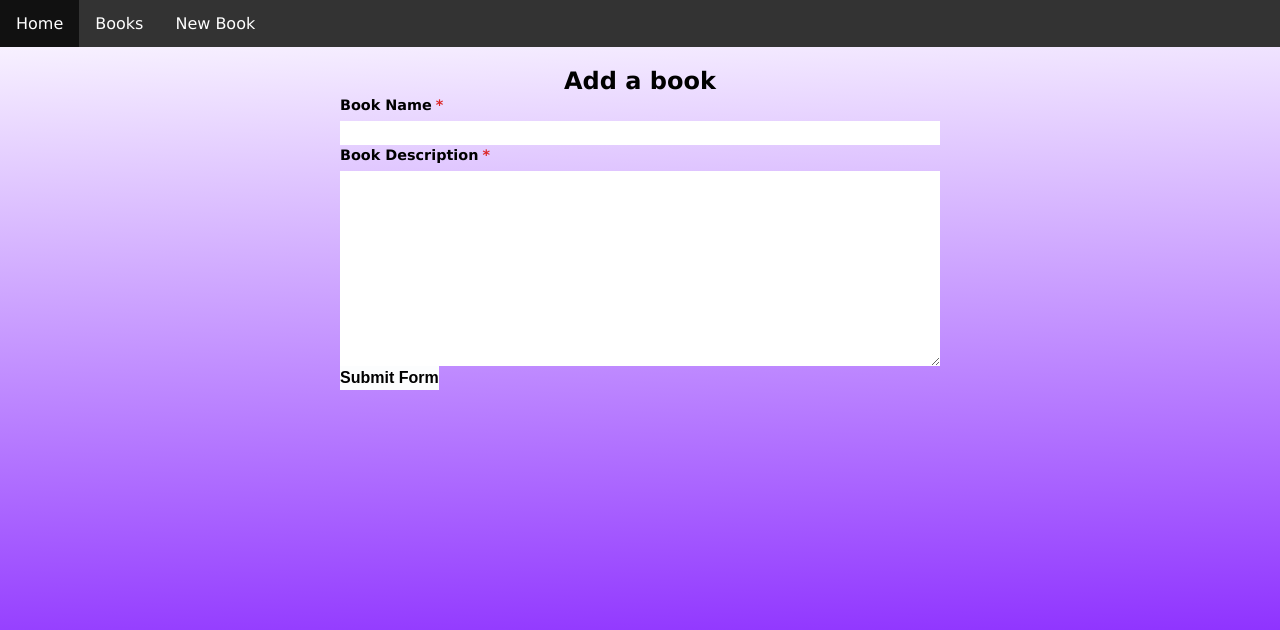
After one commit to sw-code/book-rental-py, a Django app: template book_rental/books/templates/NewBook.html in a window 1280 px wide. The commit adds this page. Shown: the top 630 px of the page. Run offline with Django 3.2, Linux system fonts and the light colour scheme; the template is opened without the code that fills it, so the values that code supplies are empty.

Commit message:
POST /books (REST)

```diff
--- a/book_rental/book_rental/settings.py
+++ b/book_rental/book_rental/settings.py
@@ -37,7 +37,8 @@ INSTALLED_APPS = [
     'django.contrib.sessions',
     'django.contrib.messages',
     'django.contrib.staticfiles',
-    'books'
+    'books',
+    'rest_framework',
 ]
 
 MIDDLEWARE = [
--- /dev/null
+++ b/book_rental/books/static/AddBook.css
@@ -0,0 +1,238 @@
+:root { /* Or scope to your form container, e.g., .form-container */
+  --form-label-color: #000000;
+  --form-label-weight: bold;
+  --form-label-width: 30%; /* For inline layout */
+  --form-field-spacing: 10px;
+  --form-input-bg: #ffffff;
+  --form-input-text: #1f2937;
+  --form-input-border: #d1d5db;
+  --form-input-border-width: 1px;
+  --form-input-border-radius: 6px;
+  --form-input-padding-v: 10px;
+  --form-input-padding-h: 12px;
+  --form-input-focus-border: #4f46e5;
+  --form-input-focus-shadow: 0 0 0 3px #4f46e540; /* Add alpha for shadow */
+  --form-button-bg: #fcfdfe;
+  --form-button-text: #000000;
+  --form-button-padding-v: 10px;
+  --form-button-padding-h: 24px;
+  --form-button-border-radius: 6px;
+  --form-button-weight: bold;
+  --form-required-color: #dc2626; /* Example: red-600 */
+}
+
+/* --- Base Form Styling --- */
+.form-container {
+  width: 100%; /* Takes available width */
+  max-width: 600px; /* Sensible default max-width */
+  margin: 0 auto; /* Center the form */
+  box-sizing: border-box; /* Ensure padding doesn't expand container */
+}
+
+.form-title {
+  margin-bottom: calc(var(--form-field-spacing)px * 1.5); /* More space after title */
+  font-size: 1.5em; /* Larger title */
+  font-weight: bold;
+  color: var(--form-label-color);
+  text-align: center; /* Center title */
+}
+
+.form-field {
+  margin-bottom: var(--form-field-spacing)px;
+}
+/* Remove margin from the last field */
+.form-container > .form-field:last-child {
+    margin-bottom: 0;
+}
+
+
+.form-label {
+  display: block;
+  margin-bottom: 6px; /* Consistent spacing below label */
+  color: var(--form-label-color);
+  font-weight: var(--form-label-weight);
+  font-size: 0.9em;
+  line-height: 1.4;
+  cursor: default; /* Default cursor for labels */
+}
+
+.required-indicator {
+  color: var(--form-required-color);
+  margin-left: 4px;
+  font-weight: bold;
+}
+
+/* General Input Styling (Text, Email, Password, etc., Textarea, Select) */
+.form-input,
+.form-textarea,
+.form-select {
+  display: block;
+  width: 100%;
+  padding: var(--form-input-padding-v)px var(--form-input-padding-h)px;
+  background-color: var(--form-input-bg);
+  color: var(--form-input-text);
+  border: var(--form-input-border-width)px solid var(--form-input-border);
+  border-radius: var(--form-input-border-radius)px;
+  font-size: 1em;
+  line-height: 1.5;
+  transition: border-color 0.15s ease-in-out, box-shadow 0.15s ease-in-out;
+  box-sizing: border-box;
+}
+
+/* Specific overrides */
+.form-textarea {
+  min-height: 80px;
+  resize: vertical;
+}
+
+.form-select {
+  appearance: none; /* Remove default dropdown arrow */
+  background-position: right var(--form-input-padding-h)px center;
+  background-repeat: no-repeat;
+  background-size: 1.2em 1.2em;
+  padding-right: calc(var(--form-input-padding-h)px * 2 + 1.2em); /* Make space for arrow */
+}
+
+/* Focus States */
+.form-input:focus,
+.form-textarea:focus,
+.form-select:focus {
+  border-color: var(--form-input-focus-border);
+  outline: 0;
+  box-shadow: var(--form-input-focus-shadow);
+}
+
+/* --- Checkbox & Radio Specifics --- */
+.form-checkbox-wrapper,
+.form-radio-wrapper {
+  display: flex;
+  align-items: center;
+  margin-bottom: 8px; /* Spacing between options */
+}
+.form-checkbox-wrapper:last-child,
+.form-radio-group .form-radio-wrapper:last-child { /* Target last radio wrapper inside group */
+  margin-bottom: 0;
+}
+
+.form-input.form-checkbox,
+.form-input.form-radio {
+  display: inline-block;
+  width: auto; /* Reset width */
+  height: auto; /* Reset height */
+  margin-top: 0.2em; /* Align better with text */
+  margin-right: 8px;
+  flex-shrink: 0;
+  vertical-align: middle; /* Align vertically */
+  cursor: pointer;
+  /* Consider adding custom styles here */
+  appearance: none; /* Base for custom styles */
+  background-color: var(--form-input-bg);
+  border: var(--form-input-border-width)px solid var(--form-input-border);
+  padding: 0; /* Remove padding */
+  width: 1.1em; /* Custom size */
+  height: 1.1em; /* Custom size */
+  position: relative;
+}
+.form-input.form-checkbox {
+  border-radius: var(--form-input-border-radius)px * 0.5; /* Slightly less round */
+}
+.form-input.form-radio {
+  border-radius: 50%; /* Round */
+}
+
+/* Custom checkmark/dot */
+.form-input.form-checkbox:checked::before {
+  content: '';
+  display: block;
+  width: 0.6em;
+  height: 0.6em;
+  background-color: var(--form-button-bg);
+  border-radius: 2px;
+  position: absolute;
+  top: 50%;
+  left: 50%;
+  transform: translate(-50%, -50%);
+}
+.form-input.form-radio:checked::before {
+  content: '';
+  display: block;
+  width: 0.6em;
+  height: 0.6em;
+  background-color: var(--form-button-bg);
+  border-radius: 50%;
+  position: absolute;
+  top: 50%;
+  left: 50%;
+  transform: translate(-50%, -50%);
+}
+
+.form-input.form-checkbox:focus,
+.form-input.form-radio:focus {
+   /* Apply focus styles */
+   border-color: var(--form-input-focus-border);
+   box-shadow: var(--form-input-focus-shadow);
+}
+
+
+.form-label-checkbox,
+.form-label-radio {
+  display: inline-block;
+  margin-bottom: 0;
+  font-weight: normal; /* Options usually normal weight */
+  cursor: pointer;
+  line-height: 1.5; /* Match input line-height */
+  vertical-align: middle;
+}
+
+/* Radio Group Fieldset */
+.form-radio-group {
+  border: none;
+  padding: 0;
+  margin: 0;
+}
+.form-label-group { /* Legend styling */
+  margin-bottom: 10px;
+  font-weight: var(--form-label-weight);
+  color: var(--form-label-color);
+  font-size: 0.9em;
+  padding: 0; /* Remove default padding */
+}
+
+
+/* --- Button Styling --- */
+.form-button {
+  display: inline-block;
+  padding: var(--form-button-padding-v)px var(--form-button-padding-h)px;
+  background-color: var(--form-button-bg);
+  color: var(--form-button-text);
+  border: none;
+  border-radius: var(--form-button-border-radius)px;
+  font-weight: var(--form-button-weight);
+  font-size: 1em;
+  line-height: 1.5;
+  cursor: pointer;
+  text-align: center;
+  transition: background-color 0.15s ease-in-out, opacity 0.15s ease-in-out;
+  text-decoration: none; /* Remove underline */
+}
+
+.form-button:hover {
+  opacity: 0.9;
+}
+
+.form-button-reset {
+  background-color: #6b7280; /* Example: gray-500 */
+  color: #ffffff;
+}
+.form-button-reset:hover {
+  background-color: #4b5563; /* Example: gray-600 */
+  opacity: 1;
+}
+
+/* Container for buttons */
+.form-field-buttons {
+  display: flex;
+  gap: 12px;
+  flex-wrap: wrap;
+  justify-content: flex-start; /* Align buttons left by default */
+}
--- /dev/null
+++ b/book_rental/books/static/PostCall.js
@@ -0,0 +1,20 @@
+//Post
+const asyncPostCall = async (BookName,BookDescription) => {
+    try {
+        const response = await fetch('/api/books/', {
+            method: 'POST',
+            headers: {
+                'Content-Type': 'application/json'
+            },
+            body: JSON.stringify({
+                BookName: BookName,
+                BookDescription: BookDescription
+            })
+        });
+        const data = await response.json();
+        console.log(data);
+    } catch(error) {
+        console.log(error)
+    }
+}
+//asyncPostCall()
--- /dev/null
+++ b/book_rental/books/static/master.css
@@ -0,0 +1,35 @@
+body {
+    background: linear-gradient(-2deg, #7300ff 0%, #ffffff 100%);
+    height: 100%;
+    margin: 0;
+    background-repeat: no-repeat;
+    background-attachment: fixed;
+    background-size: cover;
+    font-family: verdana;
+}
+nav ul {
+  list-style-type: none;
+  margin: 0;
+  padding: 0;
+  overflow: hidden;
+  background-color: #333333;
+}
+
+nav ul {
+  list-style-type: none;
+  margin: 0;
+  padding: 0;
+  background-color: #333333;
+  display: flex;
+}
+
+nav ul li a {
+  display: block;
+  color: white;
+  padding: 14px 16px;
+  text-decoration: none;
+}
+
+nav ul li a:hover {
+  background-color: #111111;
+}
--- /dev/null
+++ b/book_rental/books/templates/NewBook.html
@@ -0,0 +1,42 @@
+
+{% extends "master.html" %}
+{% block title %}
+    Create new Book
+{% endblock %}
+{% load static %}
+{% block content %}
+
+<link rel="stylesheet" href="{% static 'AddBook.css' %}">
+<div class="form-container">
+    {% csrf_token %}
+  <h2 class="form-title">Add a book</h2>
+  <div class="form-field form-field-text">
+<label class="form-label">Book Name<span class="required-indicator">*</span></label>
+  <input type="text"  name="BookName" id="name" required class="form-input form-input-text">
+</div>
+  <div class="form-field form-field-textarea">
+<label  class="form-label">Book Description<span class="required-indicator">*</span></label>
+  <textarea name="BookDescription" required rows="10" id="buch" class="form-input form-textarea"></textarea>
+</div>
+  <div class="form-field form-field-buttons">
+    <div class="form-field form-field-submit">
+  <button class="form-button form-button-submit" onclick="postdata()">Submit Form</button>
+</div>
+  </div>
+</div>
+<script src="{% static 'PostCall.js' %}"></script>
+<script>
+    function postdata(){
+        let name = document.getElementById("name").value;
+        let buch = document.getElementById("buch").value;
+        if (name && buch){
+            asyncPostCall(name, buch);
+            document.getElementById("name").value = "";
+            document.getElementById("buch").value = "";
+        }
+
+    }
+
+</script>
+
+{% endblock %}
--- a/book_rental/books/templates/TestTemplate.html
+++ b/book_rental/books/templates/TestTemplate.html
@@ -1,3 +1,4 @@
+{% load static %}
 <!doctype html>
 <html lang="en">
 <head>
@@ -6,6 +7,7 @@
           content="width=device-width, user-scalable=no, initial-scale=1.0, maximum-scale=1.0, minimum-scale=1.0">
     <meta http-equiv="X-UA-Compatible" content="ie=edge">
     <title>Document</title>
+
 </head>
 <body>
     <h1>Das ist der Erste test</h1>
@@ -16,4 +18,8 @@
         <input type="submit" value="OK">
     </form>
 </body>
+<script src="{% static 'GetCall.js'%}"></script>
+<script>
+    asyncGetCall();
+</script>
 </html>
--- a/book_rental/books/views.py
+++ b/book_rental/books/views.py
@@ -6,6 +6,8 @@ from django.db.models.fields import return_None
 from django.shortcuts import render
 from django.http import HttpResponse
 from django.template import loader, RequestContext
+from rest_framework import viewsets
+from .serializers import BooksSerializer
 from .models import Books
 
 
@@ -39,3 +41,7 @@ def test(request):
 
 def home(request):
     return render(request, 'Home.html')
+
+class BooksViewSet(viewsets.ModelViewSet):
+    queryset = Books.objects.all()
+    serializer_class = BooksSerializer
```
Also changed, not shown: book_rental/books/serializers.py (added, +7 -0 lines), book_rental/books/static/GetCall.js (added, +12 -0 lines), book_rental/books/templates/AllBooks.html (+19 -5 lines), book_rental/books/templates/AllBooksAlt.html (added, +13 -0 lines), book_rental/books/templates/Home.html (added, +7 -0 lines), book_rental/books/urls.py (+11 -2 lines), book_rental/db.sqlite3.
